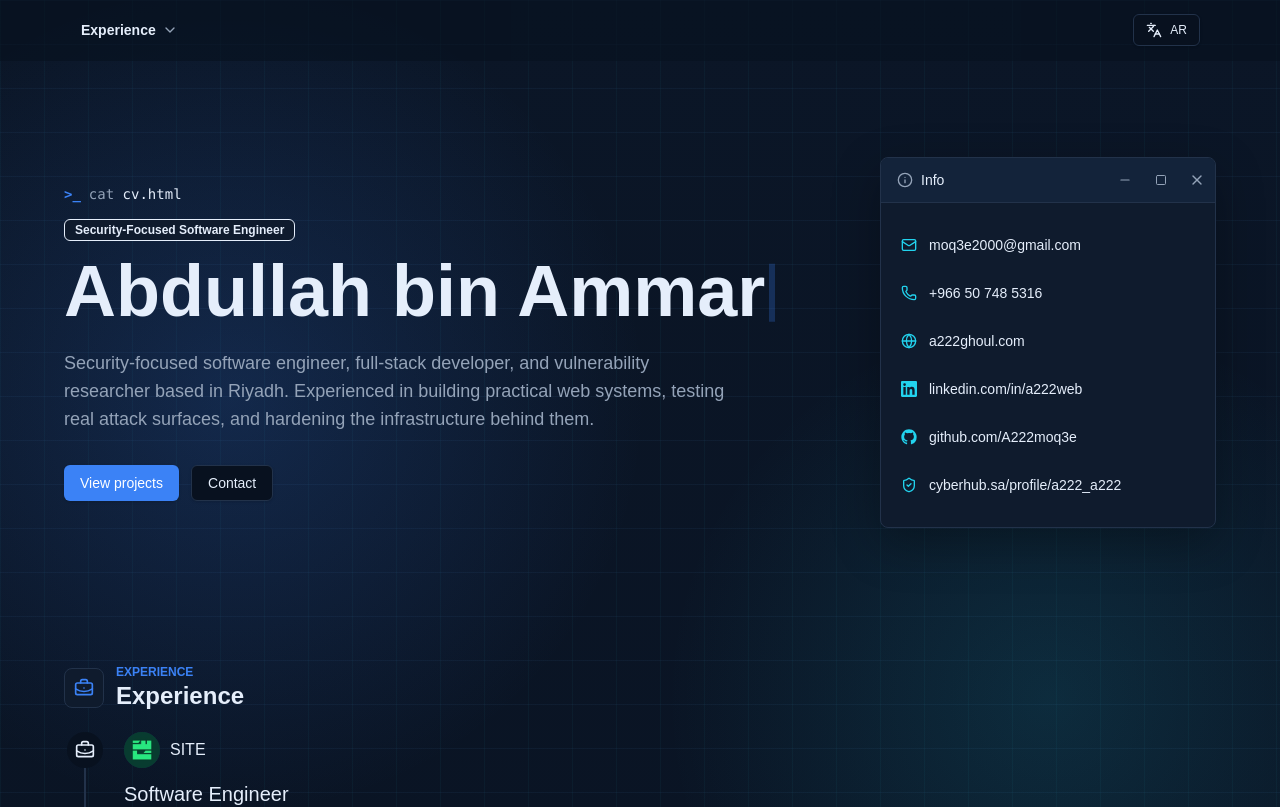
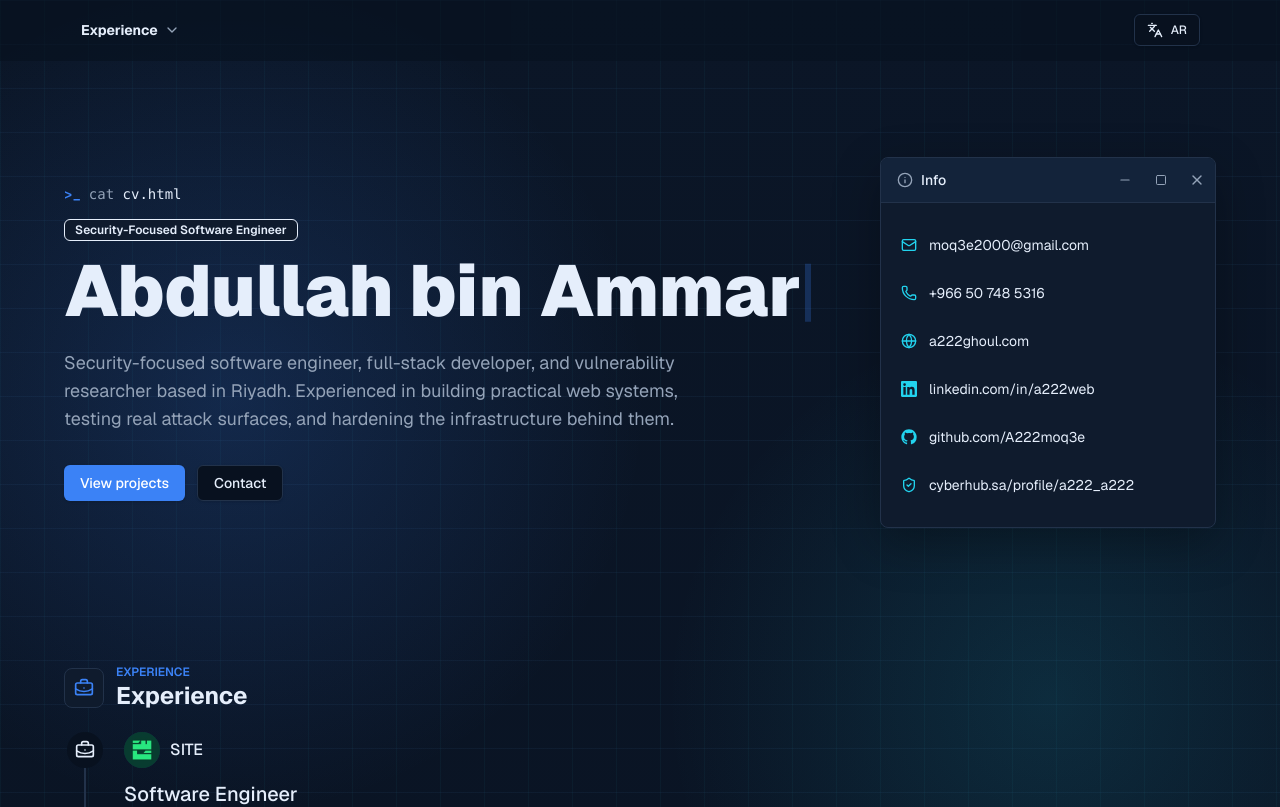
Before and after one commit to A222moq3e/a222-PW, a Next.js app: page /en in a window 1280 px wide. Shown: the top 807 px of the page. Built offline with nearby package versions, Linux system fonts and the light colour scheme.

Commit message:
feat: add custom font variables and enhance scrollbar styles for improved UI consistency

```diff
--- a/app/globals.css
+++ b/app/globals.css
@@ -42,6 +42,8 @@
   --color-destructive: var(--destructive);
   --color-destructive-foreground: var(--destructive-foreground);
   --color-ring: var(--ring);
+  --font-sans: var(--font-geist-sans), Arial, Helvetica, sans-serif;
+  --font-mono: var(--font-geist-mono), ui-monospace, SFMono-Regular, Menlo, Consolas, monospace;
 }
 
 * {
@@ -68,8 +70,42 @@ body {
     44px 44px,
     100% 100%;
   color: var(--foreground);
-  font-family: Arial, Helvetica, sans-serif;
+  font-family: var(--font-geist-sans), Arial, Helvetica, sans-serif;
   line-height: 1.6;
+}
+
+/* Dark, rounded scrollbar that matches the desktop theme. */
+::-webkit-scrollbar {
+  width: 12px;
+  height: 12px;
+}
+
+::-webkit-scrollbar-track {
+  background: #060b14;
+}
+
+::-webkit-scrollbar-thumb {
+  border: 3px solid #060b14;
+  border-radius: 999px;
+  background: var(--border);
+  background-clip: padding-box;
+}
+
+::-webkit-scrollbar-thumb:hover {
+  background: var(--primary);
+  background-clip: padding-box;
+}
+
+::-webkit-scrollbar-corner {
+  background: #060b14;
+}
+
+/* Firefox has no ::-webkit-scrollbar; Chrome ignores those rules when scrollbar-color is set, so scope it. */
+@supports not selector(::-webkit-scrollbar) {
+  html {
+    scrollbar-color: var(--border) #060b14;
+    scrollbar-width: thin;
+  }
 }
 
 ::selection {
--- a/app/layout.tsx
+++ b/app/layout.tsx
@@ -1,9 +1,23 @@
 /**
  * Defines the required root HTML shell for the Next.js app.
  */
+import { Geist, Geist_Mono } from "next/font/google";
 import localFont from "next/font/local";
 
 import "./globals.css";
+
+// English text uses Geist; Arabic pages switch to Thmanyah Sans via .font-arabic.
+const geistSans = Geist({
+  subsets: ["latin"],
+  variable: "--font-geist-sans",
+  display: "swap",
+});
+
+const geistMono = Geist_Mono({
+  subsets: ["latin"],
+  variable: "--font-geist-mono",
+  display: "swap",
+});
 
 const thmanyahSans = localFont({
   src: [
@@ -40,7 +54,7 @@ const thmanyahSans = localFont({
 export default function RootLayout({ children }) {
   return (
     <html lang="en">
-      <body className={thmanyahSans.variable}>{children}</body>
+      <body className={`${geistSans.variable} ${geistMono.variable} ${thmanyahSans.variable}`}>{children}</body>
     </html>
   );
 }
--- a/next.config.mjs
+++ b/next.config.mjs
@@ -1,4 +1,7 @@
 import path from "node:path";
+
+// React needs eval() in development for its debugging call stacks; production never uses it.
+const isDev = process.env.NODE_ENV === "development";
 
 const contentSecurityPolicy = [
   "default-src 'self'",
@@ -6,7 +9,7 @@ const contentSecurityPolicy = [
   "form-action 'self'",
   "frame-ancestors 'none'",
   "object-src 'none'",
-  "script-src 'self' 'unsafe-inline'",
+  `script-src 'self' 'unsafe-inline'${isDev ? " 'unsafe-eval'" : ""}`,
   "style-src 'self' 'unsafe-inline'",
   "img-src 'self' data: https:",
   "font-src 'self' data:",
```
